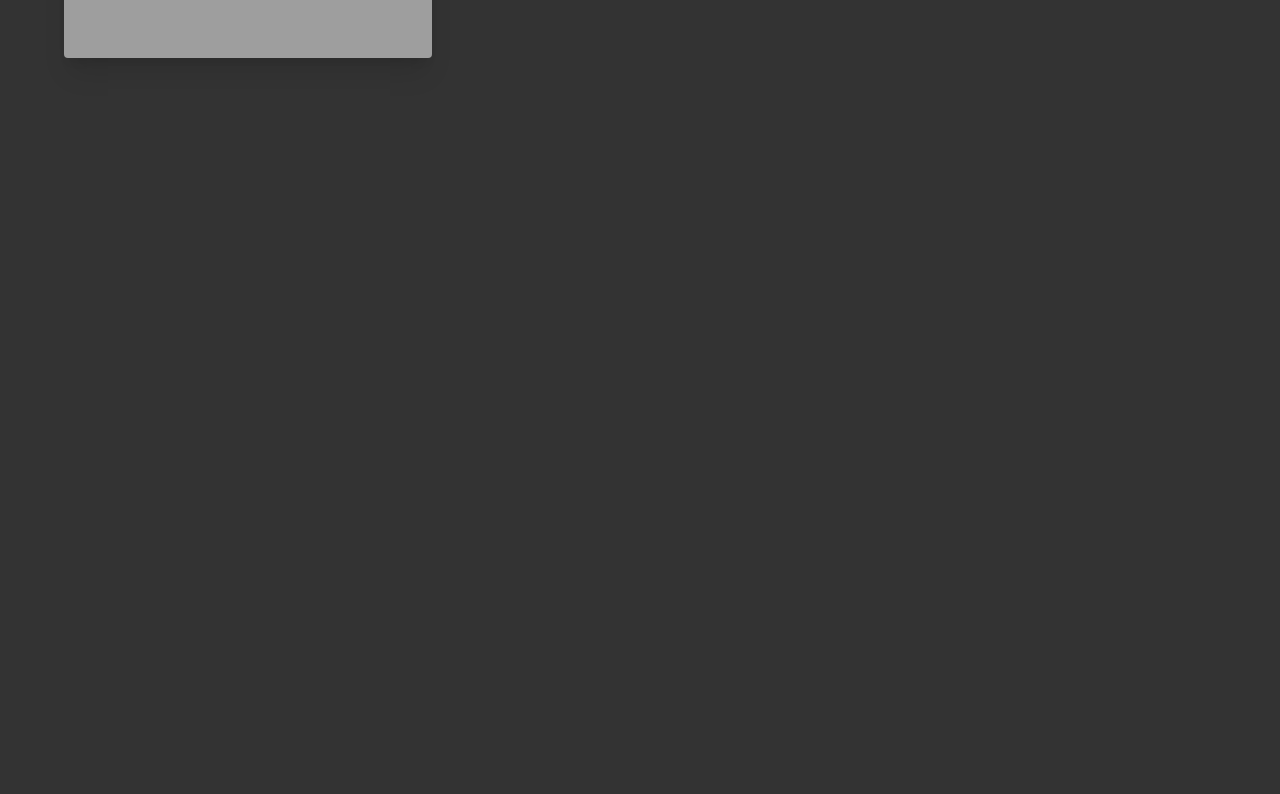
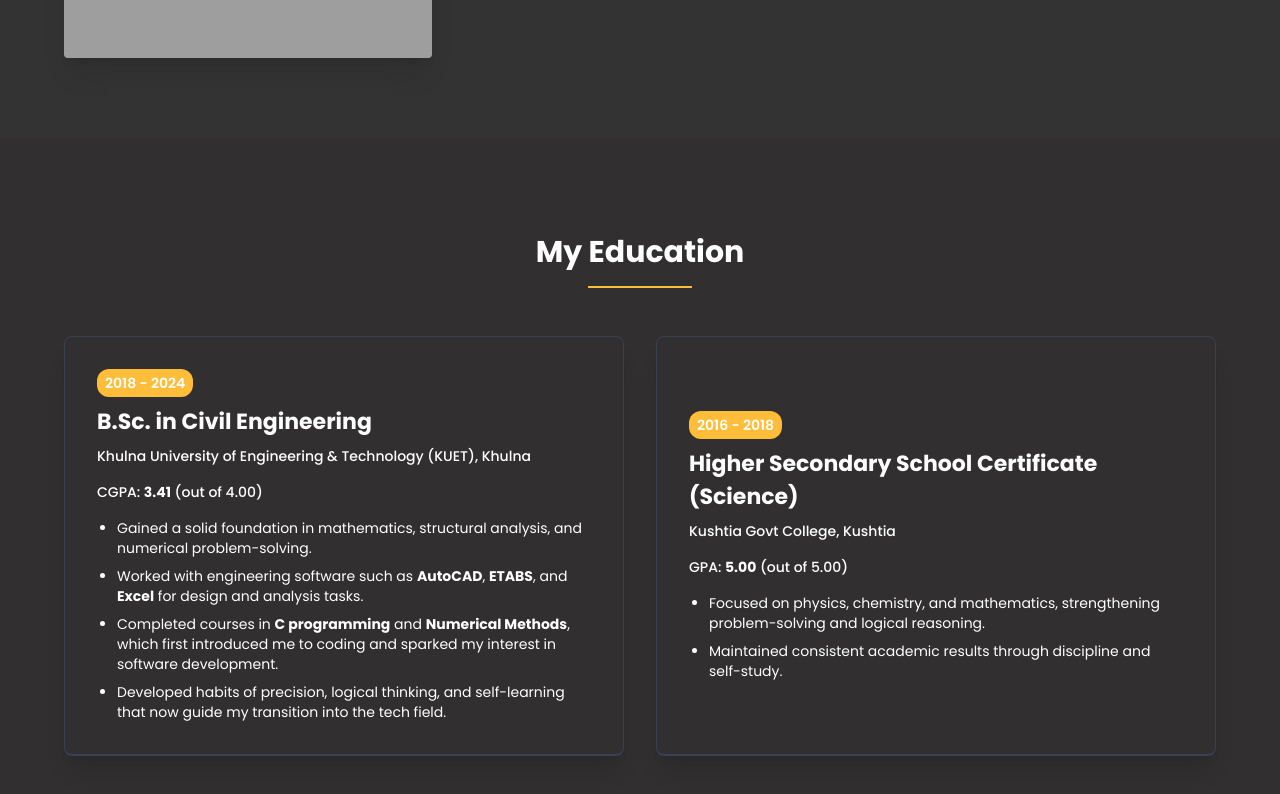
Before and after one commit to sumiya-yasmin/sumiya-yasmin-portfolio, a Next.js app: page / in a window 1280 px wide. Shown: the part 4240-5034 px from the top of the page. Before the commit the page ends 4378 px from the top, so only its background shows below. Built offline with nearby package versions, Linux system fonts and the light colour scheme; grey boxes are pictures that could not be loaded.

Commit message:
Integrate project section component in portfolio page

```diff
--- a/app/page.tsx
+++ b/app/page.tsx
@@ -1,4 +1,5 @@
 import  AboutSection  from "./components/AboutSection";
+import EducationSection from "./components/EducationSection";
 import ExperienceSection from "./components/ExperienceSection";
 import { HeroSection } from "./components/HeroSection";
 import { MainContent } from "./components/MainContent";
@@ -16,6 +17,7 @@ export default function HomePage() {
         <TechExpertiseSection />
         <ExperienceSection />
         <ProjectSection />
+        <EducationSection />
       </MainContent>
     </>
   );
```
